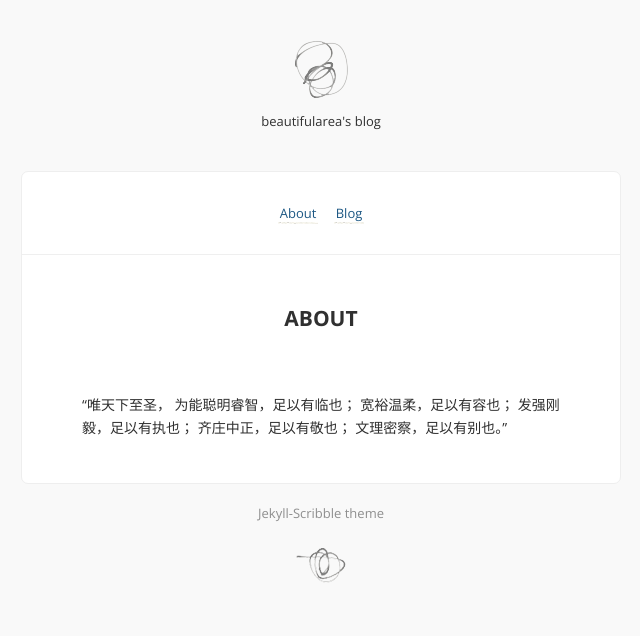
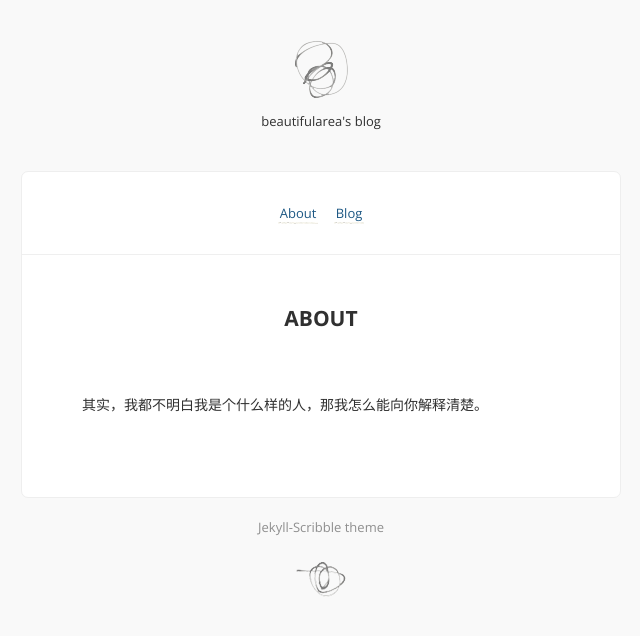
Before and after one commit to beautifularea/beautifularea.github.io, a Jekyll site: the page built from about.md, in a window 1280 px wide. Shown: the top 636 px of the page, without its empty margins (319-959 px from the left). Built offline with Jekyll 4.4.1, drawn with Linux system fonts in a browser that asks for light colours; Markdown is read by kramdown in place of the engine named in the settings; comment, search, counter and statistics services are not loaded.

Commit message:
about me

```diff
--- a/about.md
+++ b/about.md
@@ -3,12 +3,8 @@ layout: page
 title: About
 ---
 
-“唯天下至圣，
-为能聪明睿智，足以有临也；
-宽裕温柔，足以有容也；
-发强刚毅，足以有执也；
-齐庄中正，足以有敬也；
-文理密察，足以有别也。”
+其实，我都不明白我是个什么样的人，那我怎么能向你解释清楚。
+
 <br/>
 
 <!-- <ul class="posts">
```
